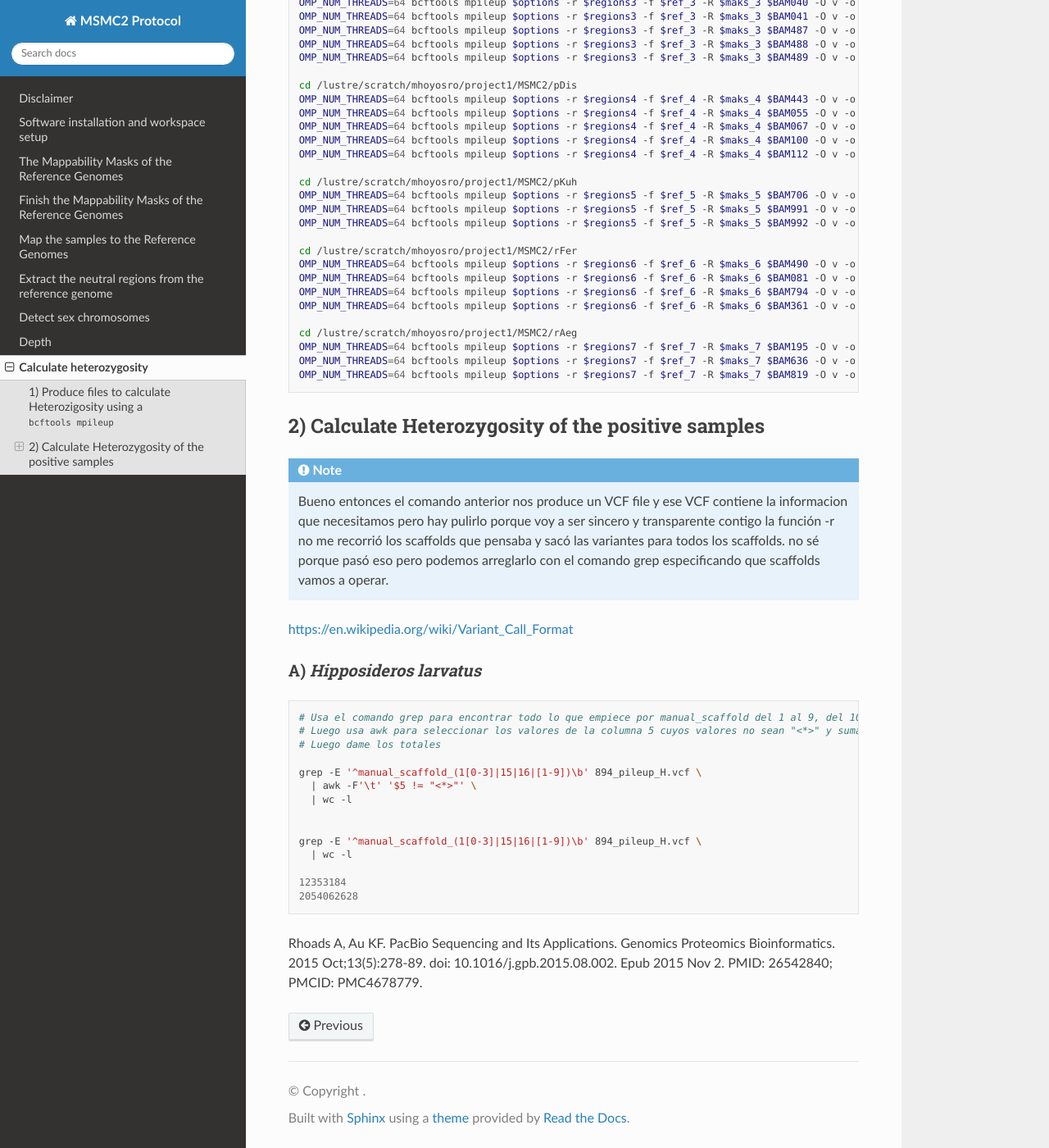
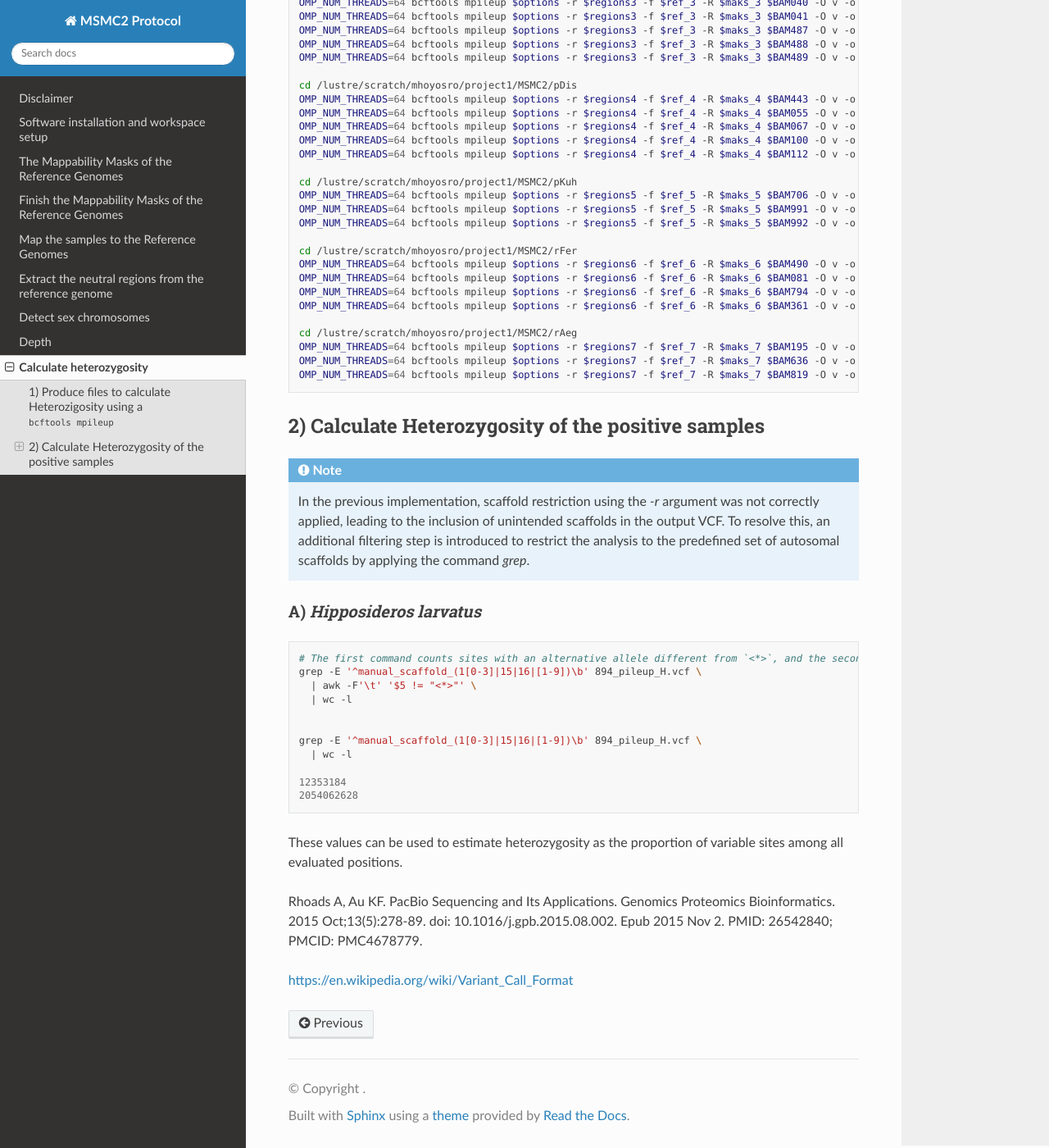
Before and after one commit to hoyosmanuel/MSMC2-Protocol, a Sphinx documentation site: the page built from docs/source/08_Data_Processing_7.rst, in a window 1280 px wide and 1400 px high, scrolled down 2423 px. Shown: the whole window at 82% size. Built offline with Sphinx 7.4.7 and the Read the Docs theme 3.1.0, drawn with Linux system fonts in a browser that asks for light colours.

Commit message:
Update 08_Data_Processing_7.rst

```diff
--- a/docs/source/08_Data_Processing_7.rst
+++ b/docs/source/08_Data_Processing_7.rst
@@ -150,19 +150,14 @@ Calculate heterozygosity
 
 .. note::
 
-   Bueno entonces el comando anterior nos produce un VCF file y ese VCF contiene la informacion que necesitamos pero hay pulirlo porque voy a ser sincero y transparente contigo la función -r no me recorrió los scaffolds que pensaba y sacó las variantes para todos los scaffolds. no sé porque pasó eso pero podemos arreglarlo con el comando grep especificando que scaffolds vamos a operar.
-
-https://en.wikipedia.org/wiki/Variant_Call_Format
+   In the previous implementation, scaffold restriction using the `-r` argument was not correctly applied, leading to the inclusion of unintended scaffolds in the output VCF. To resolve this, an additional filtering step is introduced to restrict the analysis to the predefined set of autosomal scaffolds by applying the command `grep`.
 
 A) *Hipposideros larvatus*
 ~~~~~~~~~~~~~~~~~~~~~~~~~~
 
 .. code-block:: bash
 
-   # Usa el comando grep para encontrar todo lo que empiece por manual_scaffold del 1 al 9, del 10 al 13 y saltate el 14 incluye el 15 y el 16 eso es lo que coincide con esta lista: regions1=("manual_scaffold_1" "manual_scaffold_2" "manual_scaffold_3" "manual_scaffold_4" "manual_scaffold_5" "manual_scaffold_6" "manual_scaffold_7" "manual_scaffold_8" "manual_scaffold_9" "manual_scaffold_10" "manual_scaffold_11" "manual_scaffold_12" "manual_scaffold_13" "manual_scaffold_15" "manual_scaffold_16")
-   # Luego usa awk para seleccionar los valores de la columna 5 cuyos valores no sean "<*>" y sumalos
-   # Luego dame los totales
-
+   # The first command counts sites with an alternative allele different from `<*>`, and the second counts all evaluated sites in the retained autosomal scaffolds.
    grep -E '^manual_scaffold_(1[0-3]|15|16|[1-9])\b' 894_pileup_H.vcf \
      | awk -F'\t' '$5 != "<*>"' \
      | wc -l
@@ -176,4 +171,9 @@ A) *Hipposideros larvatus*
 
 
 
+
+These values can be used to estimate heterozygosity as the proportion of variable sites among all evaluated positions.
+
 Rhoads A, Au KF. PacBio Sequencing and Its Applications. Genomics Proteomics Bioinformatics. 2015 Oct;13(5):278-89. doi: 10.1016/j.gpb.2015.08.002. Epub 2015 Nov 2. PMID: 26542840; PMCID: PMC4678779.
+
+https://en.wikipedia.org/wiki/Variant_Call_Format
```
